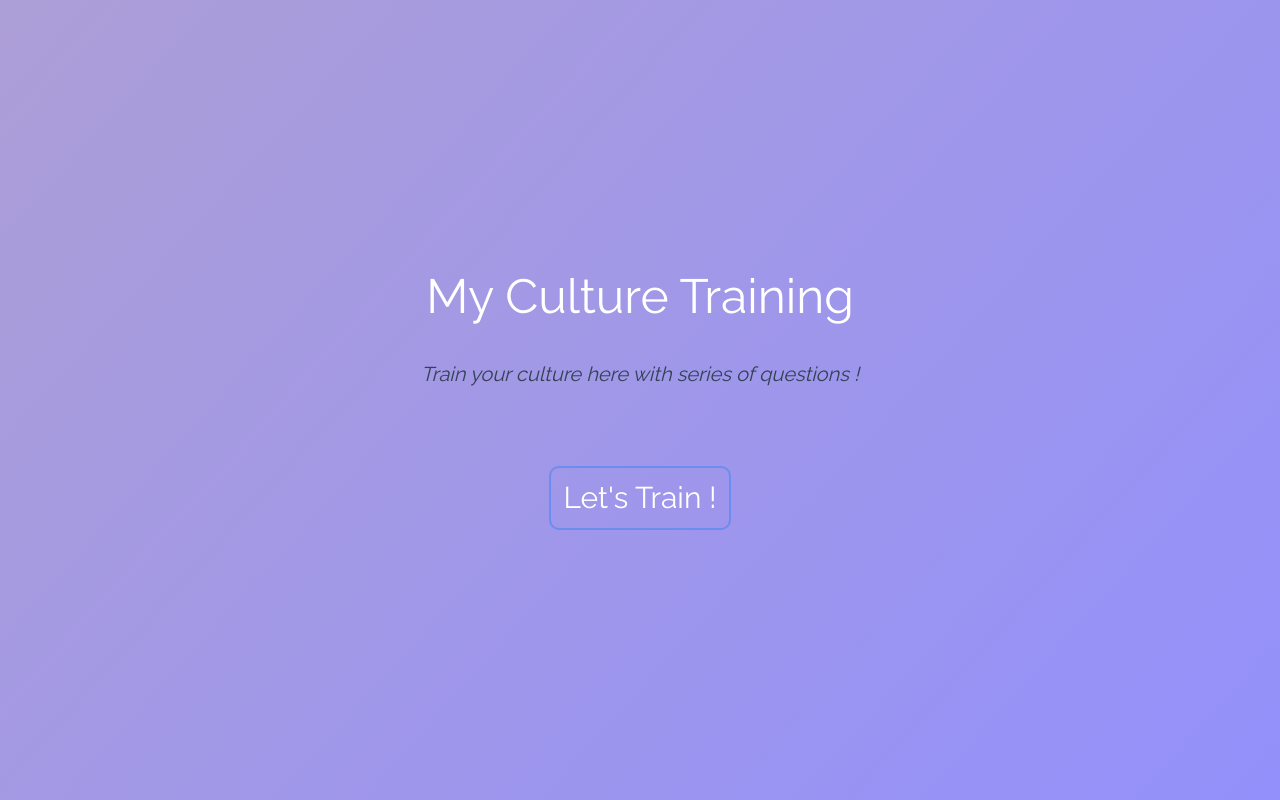
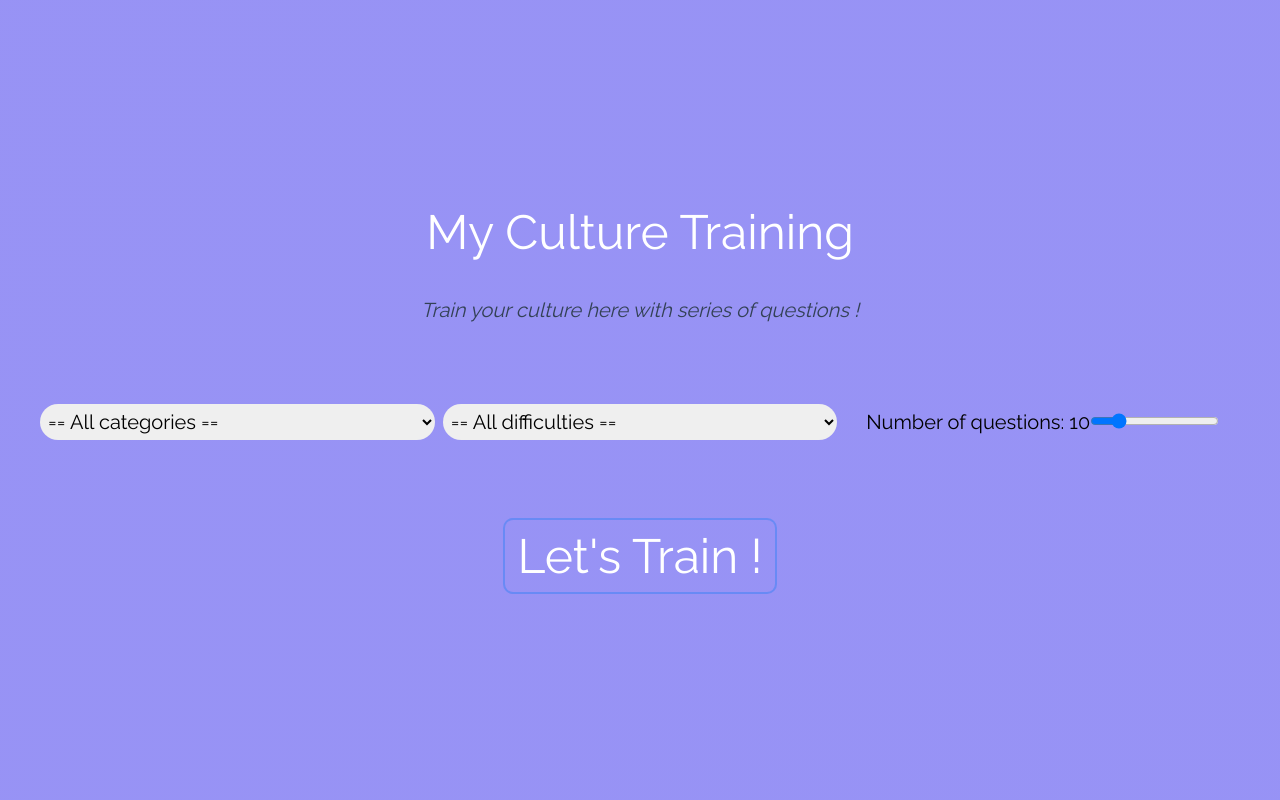
Before and after one commit to zbindenhugo/TrainYourBrain, a React (Vite) app: page / in a window 1280 px wide. Built offline with nearby package versions, Linux system fonts and the light colour scheme; no server answers.

Commit message:
Version 2: Ajout du style sur la page de résultat + Ajout de critères dans la page d'accueil

```diff
--- a/src/App.jsx
+++ b/src/App.jsx
@@ -1,12 +1,10 @@
 import { useState } from 'react'
-import reactLogo from './assets/react.svg'
 import './App.css'
 import { Routes, Route, useNavigate } from 'react-router-dom';
 import Home from './pages/home/Home';
 import Question from './pages/question/Question';
 import Results from './pages/results/Results';
 import { useEffect } from 'react';
-import QuestionDesign from './pages/question/QuestionDesign';
 
 function App() {
 
@@ -18,7 +16,7 @@ function App() {
 
   //Reçu par un fetch
   const [randomQuestions, setrandomQuestions] = useState([]);
-  const [allCategories, setAllCategories] = useState([]);
+  const [allCategories, setAllCategories] = useState({});
 
   const [results, setResults] = useState([]);
   const [difficulty, setDifficulty] = useState('')
@@ -29,9 +27,13 @@ function App() {
 
     toggleIsLoading(true);
 
+    await setrandomQuestions([]);
+    await setResults([]);
+    await setIndexQuestion(0);
+
+
     const fetchQuestions = async () => {
-      //console.log(`https://the-trivia-api.com/api/questions?${difficulty ? 'difficulty=' + difficulty.toLowerCase() + '&' : ''}${categorie ? 'categories=' + categorie.map((cat) => cat.replace(' ', '_').toLowerCase() + ',') + '&' : ''}${nbQuestions !== 10 ? 'limit=' + nbQuestions : 'limit=10'}`);
-      return fetch(`https://the-trivia-api.com/api/questions?${difficulty ? 'difficulty=' + difficulty.toLowerCase() + '&' : ''}${categorie ? 'categories=' + categorie.map((cat) => cat.replace(' ', '_').toLowerCase() + ',') + '&' : ''}${nbQuestions !== 10 ? 'limit=' + nbQuestions : 'limit=10'}`)
+      return await fetch(`https://the-trivia-api.com/api/questions?${difficulty ? 'difficulty=' + difficulty.toLowerCase() + '&' : ''}${categorie ? 'categories=' + categorie + '&' : ''}${nbQuestions !== 10 ? 'limit=' + nbQuestions : 'limit=10'}`)
                 .then((response) => response.json())
                 .then((responseJson) => {
                   return responseJson;
@@ -45,14 +47,27 @@ function App() {
   }
 
   useEffect(() => {
+    const fetchCategories = async () => {
+      await fetch('https://the-trivia-api.com/api/categories')
+        .then((response) => response.json())
+        .then((responseJson) => {
+          setAllCategories(responseJson);
+        })
+    }
+
+    fetchCategories();
+
+  }, [])
+
+  useEffect(() => {
     if(randomQuestions.length > 0)
-      navigate(`/questions/${randomQuestions[0].id}`)
+      navigate(`/questions/${randomQuestions[0]?.id}`)
   }, [randomQuestions])
 
 
   return (
     <Routes>
-      <Route path='/' element={<Home categorie={categorie} setCategorie={setCategorie} difficulty={difficulty} nbQuestions={nbQuestions} setDifficulty={setDifficulty} setnbQuestions={setnbQuestions} handleClickStart={handleClickStart} isLoading={isLoading} />} />
+      <Route path='/' element={<Home categorie={categorie} setCategorie={setCategorie} difficulty={difficulty} nbQuestions={nbQuestions} setDifficulty={setDifficulty} setnbQuestions={setnbQuestions} handleClickStart={handleClickStart} isLoading={isLoading} allCategories={allCategories} />} />
       <Route path='/questions/:id' element={<Question questions={randomQuestions} indexQuestion={indexQuestion} setIndexQuestion={setIndexQuestion} setResults={setResults} setScore={setScore} score={score} />} />
       <Route path='/results' element={<Results results={results} questions={randomQuestions} score={score} />} />
     </Routes>
--- a/src/pages/home/Home.css
+++ b/src/pages/home/Home.css
@@ -1,6 +1,6 @@
-.bg-div {
+body {
     background: linear-gradient(312deg, #7573ffcc, #b25f0070, #ce0000ab);
-    background-size: 600% 600%;
+    background-size: 1000% 100000%;
 
     -webkit-animation: AnimationName 12s ease infinite;
     -moz-animation: AnimationName 12s ease infinite;
--- a/src/pages/home/Home.jsx
+++ b/src/pages/home/Home.jsx
@@ -1,7 +1,22 @@
 import './Home.css';
 import { motion } from "framer-motion";
+import { useEffect } from 'react';
 
-export default function Home ({handleClickStart, isLoading}) {
+export default function Home ({allCategories, categorie, setCategorie, difficulty, nbQuestions, setDifficulty, setnbQuestions, handleClickStart, isLoading}) {
+
+    const setSelectCategories = () => {
+        var allSelect = [];
+        for(const cat in allCategories){
+            allSelect.push(<option value={allCategories[cat][allCategories[cat].length - 1]} key={cat}>{cat}</option>)
+        }
+
+        return allSelect;
+    }
+
+    useEffect(() => {
+        setSelectCategories()
+    }, [])
+
     return(
         <div className="bg-div h-[100vh] w-[100vw]">
             <div className='fixed top-1/2 -translate-y-1/2 text-center w-full'>
@@ -14,7 +29,28 @@ export default function Home ({handleClickStart, isLoading}) {
                 <div>
 
                 </div>
-                <div className='text-center mt-20 text-3xl text-white'>
+                <div className='text-centertext-3xl text-white'>
+                    <div className='text-sm text-black mt-10 mb-10 grid md:grid-cols-3 grid-cols2 gap-2 text-center p-10'>
+                        <select name='selectCats' value={categorie} onChange={(e) => setCategorie(e.target.value)} className='rounded-full p-1 md:text-xl text-md '>
+                            <option value=''>== All categories ==</option>
+                            {
+                                setSelectCategories()
+                            }
+                        </select>
+
+                        <select name='selectCats' value={difficulty} onChange={(e) => setDifficulty(e.target.value)} className='rounded-full p-1 md:text-xl text-md'>
+                            <option value=''>== All difficulties ==</option>
+                            <option value='easy'>Easy</option>
+                            <option value='medium'>Medium</option>
+                            <option value='hard'>Hard</option>
+                        </select>
+                        <div className='p-1'>
+                            <label htmlFor='nbQuestions' className='md:text-xl text-md'>Number of questions: {nbQuestions}</label>
+                            <input name='nbQuestions' type='range' min={1} max={50} value={nbQuestions} onChange={(e) => setnbQuestions(parseInt(e.target.value))} />
+                        </div>
+
+                    </div>
+                    <div>
                         {
                             isLoading ?
                                 <p>Loading ...</p>
@@ -24,12 +60,12 @@ export default function Home ({handleClickStart, isLoading}) {
                                         scale: 1.5
                                     }}
                                     onClick={handleClickStart}
-                                className='ring-2 p-3 rounded-lg'
+                                    className='ring-2 p-3 rounded-lg text-5xl'
                                 >
                                     Let's Train !
                                 </motion.button>
                         }
-
+                    </div>
                 </div>
             </div>
         </div>
--- a/src/pages/question/Question.jsx
+++ b/src/pages/question/Question.jsx
@@ -1,6 +1,7 @@
 import { useEffect } from "react";
 import './Question.css'
 import RandomButtons from "../components/RandomButtons";
+import { useState } from "react";
 
 export default function Question( {questions, indexQuestion, setIndexQuestion, setResults, setScore, score} ){
 
@@ -23,9 +24,9 @@ export default function Question( {questions, indexQuestion, setIndexQuestion, s
 
     return(
         <div className="bg-question h-[100vh] w-[100vw] text-white">
-            <div className="fixed text-center sm:mt-[15%] mt-0 w-full p-5">
+            <div className="fixed text-center top-1/2 -translate-y-1/2 w-full p-5">
                 <div>
-                    <div className="sm:text-5xl text-xl">
+                    <div className="md:text-5xl text-3xl">
                         {
                             questions[indexQuestion].question
                         }
--- a/src/pages/question/QuestionDesign.jsx
+++ /dev/null
@@ -1,43 +0,0 @@
-import './Question.css'
-import {motion} from 'framer-motion'
-
-export default function QuestionDesign(){
-
-    return(
-        <div className="bg-question h-[100vh] w-[100vw] text-white">
-            <div className="fixed text-center mt-[15%] left-1/2 -translate-x-1/2">
-                <div>
-                    <div className="text-5xl ">
-                        Which author wrote 'The Ugly Duckling'?
-                    </div>
-                    <div className="text-md text-center italic text-slate-300">
-                        Arts & Literature - Easy
-                    </div>
-                </div>
-                <div className="p-10">
-                    <div className="grid sm:grid-cols-4 grid-cols-2 text-center gap-10">
-                        <motion.button
-                            className="ring-2 ring-blue-200 text-center p-1 rounded-3xl"
-                            whileHover={{ scale: 1.1 }}
-                        >Colombia</motion.button>
-                        <motion.button
-                            className="ring-2 ring-blue-200 text-center p-1 rounded-3xl"
-                            whileHover={{ scale: 1.1 }}
-                        >Colombia</motion.button>
-                        <motion.button
-                            className="ring-2 ring-blue-200 text-center p-1 rounded-3xl"
-                            whileHover={{ scale: 1.1 }}
-                        >Colombia</motion.button>
-                        <motion.button
-                            className="ring-2 ring-blue-200 text-center p-1 rounded-3xl"
-                            whileHover={{ scale: 1.1 }}
-                        >Colombia</motion.button>
-                    </div>
-                </div>
-                <div>
-
-                </div>
-            </div>
-        </div>
-    )
-}
```
Also changed, not shown: src/pages/results/Results.jsx (+13 -11 lines). Lines whose indentation alone changed are shown as unchanged.
